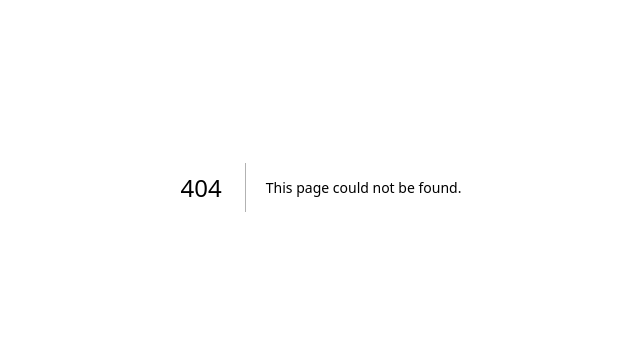
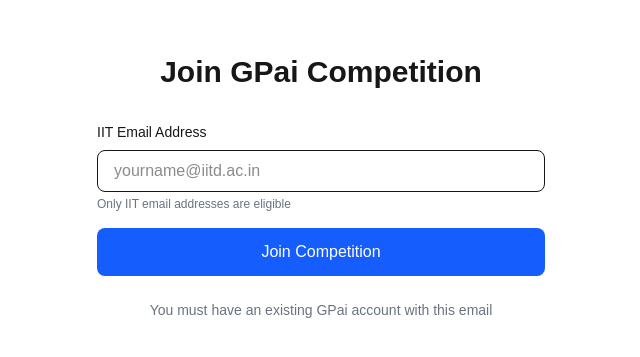
Before and after one commit to LeeT627/Case-comp, a Next.js app: page /join in a window 1280 px wide. Before the commit this address had no page. Shown: the part 213-570 px from the top of the page, without its empty margins (319-959 px from the left). Built offline with nearby package versions, Linux system fonts and the light colour scheme.

Commit message:
Add homepage and join page UI

```diff
--- /dev/null
+++ b/app/join/page.tsx
@@ -0,0 +1,96 @@
+'use client';
+
+import { useState } from 'react';
+
+export default function Join() {
+  const [email, setEmail] = useState('');
+  const [loading, setLoading] = useState(false);
+  const [error, setError] = useState('');
+  const [success, setSuccess] = useState(false);
+
+  const handleSubmit = async (e: React.FormEvent) => {
+    e.preventDefault();
+    setLoading(true);
+    setError('');
+
+    try {
+      const response = await fetch('/api/auth/join', {
+        method: 'POST',
+        headers: { 'Content-Type': 'application/json' },
+        body: JSON.stringify({ email }),
+      });
+
+      const data = await response.json();
+
+      if (!response.ok) {
+        throw new Error(data.error || 'Failed to join');
+      }
+
+      setSuccess(true);
+      localStorage.setItem('competition_token', data.token);
+      localStorage.setItem('participant_id', data.participant_id);
+
+      // Redirect to dashboard or starter page based on unlock status
+      window.location.href = data.unlocked ? '/dashboard' : '/starter';
+
+    } catch (err: any) {
+      setError(err.message);
+    } finally {
+      setLoading(false);
+    }
+  };
+
+  return (
+    <main className="flex min-h-screen flex-col items-center justify-center p-24">
+      <div className="max-w-md w-full">
+        <h1 className="text-3xl font-bold text-center mb-8">
+          Join GPai Competition
+        </h1>
+
+        <form onSubmit={handleSubmit} className="space-y-4">
+          <div>
+            <label className="block text-sm font-medium mb-2">
+              IIT Email Address
+            </label>
+            <input
+              type="email"
+              value={email}
+              onChange={(e) => setEmail(e.target.value)}
+              placeholder="yourname@iitd.ac.in"
+              className="w-full px-4 py-2 border rounded-lg focus:outline-none focus:ring-2 focus:ring-blue-500"
+              required
+              disabled={loading}
+            />
+            <p className="text-xs text-gray-500 mt-1">
+              Only IIT email addresses are eligible
+            </p>
+          </div>
+
+          {error && (
+            <div className="bg-red-50 text-red-600 px-4 py-2 rounded">
+              {error}
+            </div>
+          )}
+
+          {success && (
+            <div className="bg-green-50 text-green-600 px-4 py-2 rounded">
+              Success! Redirecting...
+            </div>
+          )}
+
+          <button
+            type="submit"
+            disabled={loading}
+            className="w-full bg-blue-600 text-white px-6 py-3 rounded-lg hover:bg-blue-700 transition disabled:opacity-50"
+          >
+            {loading ? 'Joining...' : 'Join Competition'}
+          </button>
+        </form>
+
+        <p className="text-center text-sm text-gray-500 mt-6">
+          You must have an existing GPai account with this email
+        </p>
+      </div>
+    </main>
+  );
+}
--- a/app/page.tsx
+++ b/app/page.tsx
@@ -1,103 +1,28 @@
-import Image from "next/image";
-
 export default function Home() {
   return (
-    <div className="font-sans grid grid-rows-[20px_1fr_20px] items-center justify-items-center min-h-screen p-8 pb-20 gap-16 sm:p-20">
-      <main className="flex flex-col gap-[32px] row-start-2 items-center sm:items-start">
-        <Image
-          className="dark:invert"
-          src="/next.svg"
-          alt="Next.js logo"
-          width={180}
-          height={38}
-          priority
-        />
-        <ol className="font-mono list-inside list-decimal text-sm/6 text-center sm:text-left">
-          <li className="mb-2 tracking-[-.01em]">
-            Get started by editing{" "}
-            <code className="bg-black/[.05] dark:bg-white/[.06] font-mono font-semibold px-1 py-0.5 rounded">
-              app/page.tsx
-            </code>
-            .
-          </li>
-          <li className="tracking-[-.01em]">
-            Save and see your changes instantly.
-          </li>
-        </ol>
-
-        <div className="flex gap-4 items-center flex-col sm:flex-row">
+    <main className="flex min-h-screen flex-col items-center justify-center p-24">
+      <div className="max-w-2xl mx-auto text-center">
+        <h1 className="text-4xl font-bold mb-4">
+          GPai Campus Case Competition
+        </h1>
+        <p className="text-lg text-gray-600 mb-8">
+          For IIT students only
+        </p>
+        <div className="space-y-4">
           <a
-            className="rounded-full border border-solid border-transparent transition-colors flex items-center justify-center bg-foreground text-background gap-2 hover:bg-[#383838] dark:hover:bg-[#ccc] font-medium text-sm sm:text-base h-10 sm:h-12 px-4 sm:px-5 sm:w-auto"
-            href="https://vercel.com/new?utm_source=create-next-app&utm_medium=appdir-template-tw&utm_campaign=create-next-app"
-            target="_blank"
-            rel="noopener noreferrer"
+            href="/join"
+            className="block w-full bg-blue-600 text-white px-6 py-3 rounded-lg hover:bg-blue-700 transition"
           >
-            <Image
-              className="dark:invert"
-              src="/vercel.svg"
-              alt="Vercel logomark"
-              width={20}
-              height={20}
-            />
-            Deploy now
+            Join Competition
           </a>
           <a
-            className="rounded-full border border-solid border-black/[.08] dark:border-white/[.145] transition-colors flex items-center justify-center hover:bg-[#f2f2f2] dark:hover:bg-[#1a1a1a] hover:border-transparent font-medium text-sm sm:text-base h-10 sm:h-12 px-4 sm:px-5 w-full sm:w-auto md:w-[158px]"
-            href="https://nextjs.org/docs?utm_source=create-next-app&utm_medium=appdir-template-tw&utm_campaign=create-next-app"
-            target="_blank"
-            rel="noopener noreferrer"
+            href="/api/health"
+            className="block text-sm text-gray-500 hover:text-gray-700"
           >
-            Read our docs
+            System Status
           </a>
         </div>
-      </main>
-      <footer className="row-start-3 flex gap-[24px] flex-wrap items-center justify-center">
-        <a
-          className="flex items-center gap-2 hover:underline hover:underline-offset-4"
-          href="https://nextjs.org/learn?utm_source=create-next-app&utm_medium=appdir-template-tw&utm_campaign=create-next-app"
-          target="_blank"
-          rel="noopener noreferrer"
-        >
-          <Image
-            aria-hidden
-            src="/file.svg"
-            alt="File icon"
-            width={16}
-            height={16}
-          />
-          Learn
-        </a>
-        <a
-          className="flex items-center gap-2 hover:underline hover:underline-offset-4"
-          href="https://vercel.com/templates?framework=next.js&utm_source=create-next-app&utm_medium=appdir-template-tw&utm_campaign=create-next-app"
-          target="_blank"
-          rel="noopener noreferrer"
-        >
-          <Image
-            aria-hidden
-            src="/window.svg"
-            alt="Window icon"
-            width={16}
-            height={16}
-          />
-          Examples
-        </a>
-        <a
-          className="flex items-center gap-2 hover:underline hover:underline-offset-4"
-          href="https://nextjs.org?utm_source=create-next-app&utm_medium=appdir-template-tw&utm_campaign=create-next-app"
-          target="_blank"
-          rel="noopener noreferrer"
-        >
-          <Image
-            aria-hidden
-            src="/globe.svg"
-            alt="Globe icon"
-            width={16}
-            height={16}
-          />
-          Go to nextjs.org →
-        </a>
-      </footer>
-    </div>
+      </div>
+    </main>
   );
 }
```
